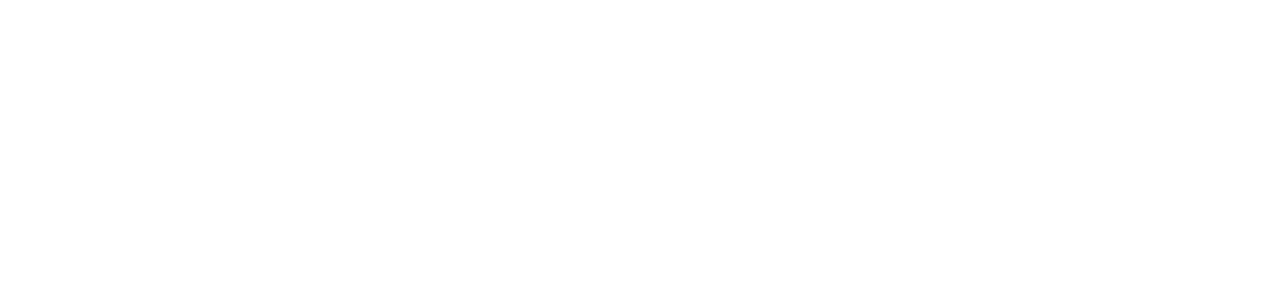
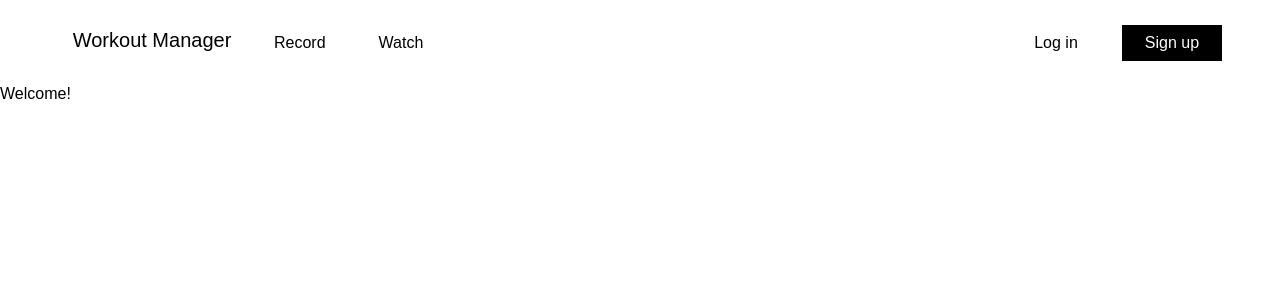
Before and after one commit to wujuno/workout-manager, a React (Create React App) app: page / in a window 1280 px wide. Shown: the top 300 px of the page. Built offline with nearby package versions, Linux system fonts and the light colour scheme.

Commit message:
Add Header

```diff
--- a/package.json
+++ b/package.json
@@ -12,7 +12,9 @@
     "@types/react-dom": "^18.0.9",
     "react": "^18.2.0",
     "react-dom": "^18.2.0",
+    "react-router-dom": "^6.4.4",
     "react-scripts": "5.0.1",
+    "styled-components": "^5.3.6",
     "typescript": "^4.9.3",
     "web-vitals": "^2.1.4"
   },
@@ -39,5 +41,8 @@
       "last 1 firefox version",
       "last 1 safari version"
     ]
+  },
+  "devDependencies": {
+    "@types/styled-components": "^5.1.26"
   }
 }
--- a/src/App.tsx
+++ /dev/null
@@ -1,10 +0,0 @@
-
-
-function App() {
-  return (
-    <div >
-    </div>
-  );
-}
-
-export default App;
--- /dev/null
+++ b/src/Root.tsx
@@ -0,0 +1,76 @@
+import styled, { createGlobalStyle } from "styled-components";
+import Header from "./components/Header"
+
+const GlobalStyle = createGlobalStyle`
+@import url('https://fonts.googleapis.com/css2?family=Source+Sans+Pro:ital,wght@0,400;0,600;0,700;0,900;1,300&display=swap');
+html, body, div, span, applet, object, iframe,
+h1, h2, h3, h4, h5, h6, p, blockquote, pre,
+a, abbr, acronym, address, big, cite, code,
+del, dfn, em, img, ins, kbd, q, s, samp,
+small, strike, strong, sub, sup, tt, var,
+b, u, i, center,
+dl, dt, dd, ol, ul, li,
+fieldset, form, label, legend,
+table, caption, tbody, tfoot, thead, tr, th, td,
+article, aside, canvas, details, embed,
+figure, figcaption, footer, header, hgroup,
+menu, nav, output, ruby, section, summary,
+time, mark, audio, video {
+	margin: 0;
+	padding: 0;
+	border: 0;
+	font-size: 100%;
+	font: inherit;
+	vertical-align: baseline;
+}
+/* HTML5 display-role reset for older browsers */
+article, aside, details, figcaption, figure,
+footer, header, hgroup, menu, nav, section {
+	display: block;
+}
+body {
+	line-height: 1;
+}
+ol, ul {
+	list-style: none;
+}
+blockquote, q {
+	quotes: none;
+}
+blockquote:before, blockquote:after,
+q:before, q:after {
+	content: '';
+	content: none;
+}
+table {
+	border-collapse: collapse;
+	border-spacing: 0;
+}
+* {
+  box-sizing: border-box;
+}
+body {
+  font-family: 'Source Sans Pro', sans-serif;
+  width: 100vw;
+  heigth: 100vh;
+}
+a {
+  text-decoration: none;
+  color: inherit;
+}
+`
+
+const Home = styled.div`
+`;
+
+function Root() {
+  return (
+    <>
+    <GlobalStyle/>
+    <Header/>
+    <Home>Welcome!</Home>
+    </>
+  );
+}
+
+export default Root;
--- /dev/null
+++ b/src/Router.tsx
@@ -0,0 +1,12 @@
+import {createBrowserRouter} from "react-router-dom";
+import Root from "./Root";
+
+const router = createBrowserRouter([
+    {
+        path: "/",
+        element: <Root/>,
+
+    }
+])
+
+export default router;
--- /dev/null
+++ b/src/components/Header.tsx
@@ -0,0 +1,65 @@
+import { Link } from "react-router-dom";
+import styled from "styled-components";
+
+const Wrapper = styled.nav`
+    display:grid;
+    grid-template-columns: repeat(5,1fr);
+    padding:25px 30px;
+`;
+//logo
+const Logo = styled.div`
+    text-align:center;
+    font-size:20px;
+    padding: 5px 0;
+`;
+//items
+const Items = styled.ul`
+    grid-column: 2 / span 3;
+`;
+const Item = styled.li`
+    display:grid;
+    grid-template-columns: repeat(7,1fr);
+    padding: 10px 0
+`;
+//identification
+const Variation = styled.div`
+    display:grid;
+    grid-template-columns: repeat(2,100px);
+    grid-gap: 1rem;
+    text-align:center;
+`;
+const SignUp = styled.div`
+    background-color:black;
+    color:white;
+    padding: 10px;
+`;
+const LoginIn = styled.div`
+    padding: 10px;
+`;
+
+
+function Header () {
+    return (
+        <Wrapper>
+            <Link to="/">
+                <Logo>Workout Manager</Logo>
+            </Link>
+            <Items>
+                <Item>
+                <Link to="record"><span>Record</span></Link>
+                <Link to="watch"><span>Watch</span></Link>
+                </Item>
+            </Items>
+            <Variation>
+                <Link to="login">
+                    <LoginIn>Log in</LoginIn>
+                </Link>
+                <Link to="signup">
+                    <SignUp>Sign up</SignUp>
+                </Link>
+            </Variation>
+        </Wrapper>
+    )
+}
+
+export default Header;
--- a/src/index.tsx
+++ b/src/index.tsx
@@ -1,7 +1,7 @@
 import React from 'react';
 import ReactDOM from 'react-dom/client';
-
-import App from './App';
+import { RouterProvider } from 'react-router-dom';
+import router from './Router';
 
 
 const root = ReactDOM.createRoot(
@@ -9,6 +9,6 @@ const root = ReactDOM.createRoot(
 );
 root.render(
   <React.StrictMode>
-    <App />
+    <RouterProvider router={router}/>
   </React.StrictMode>
 );
```
Also changed, not shown: 2 other files (tests, documents, lock files or other folders).
